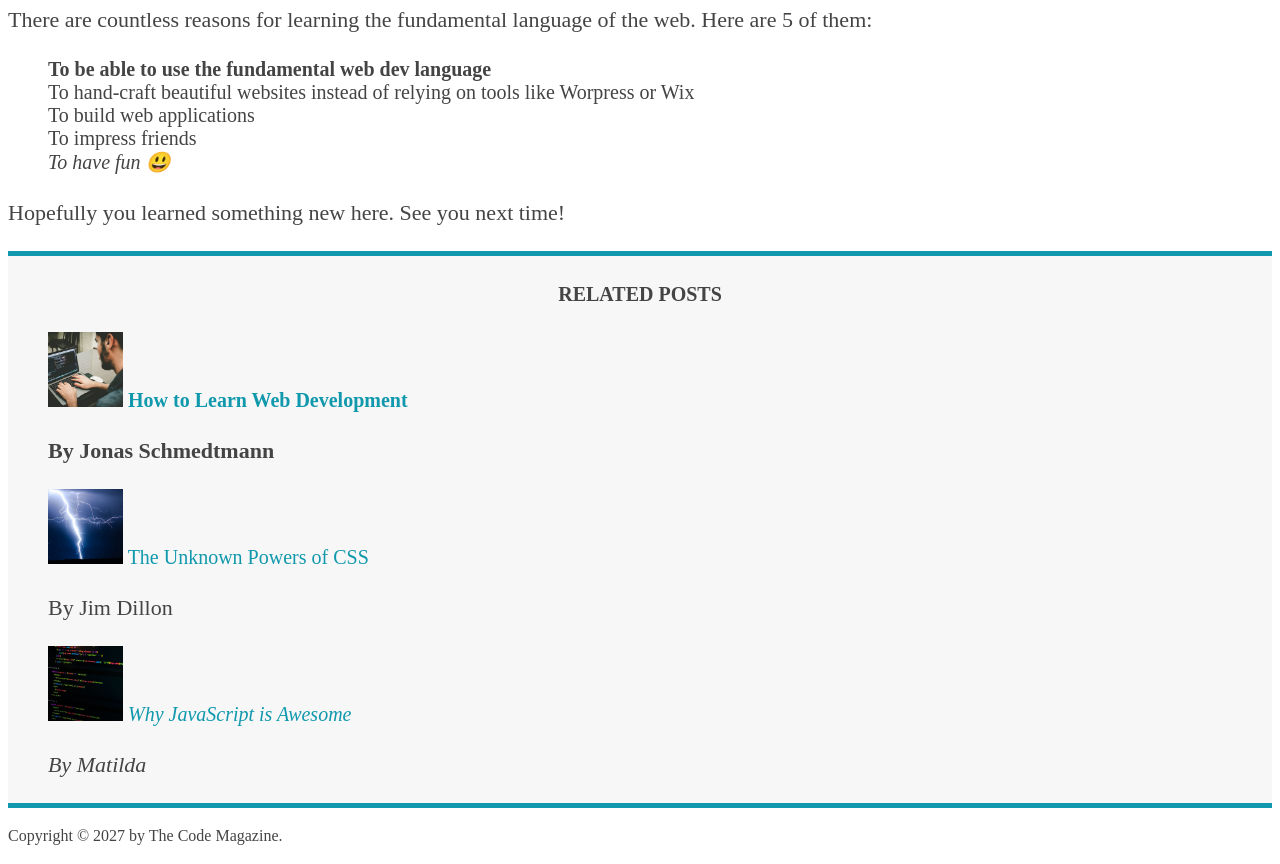
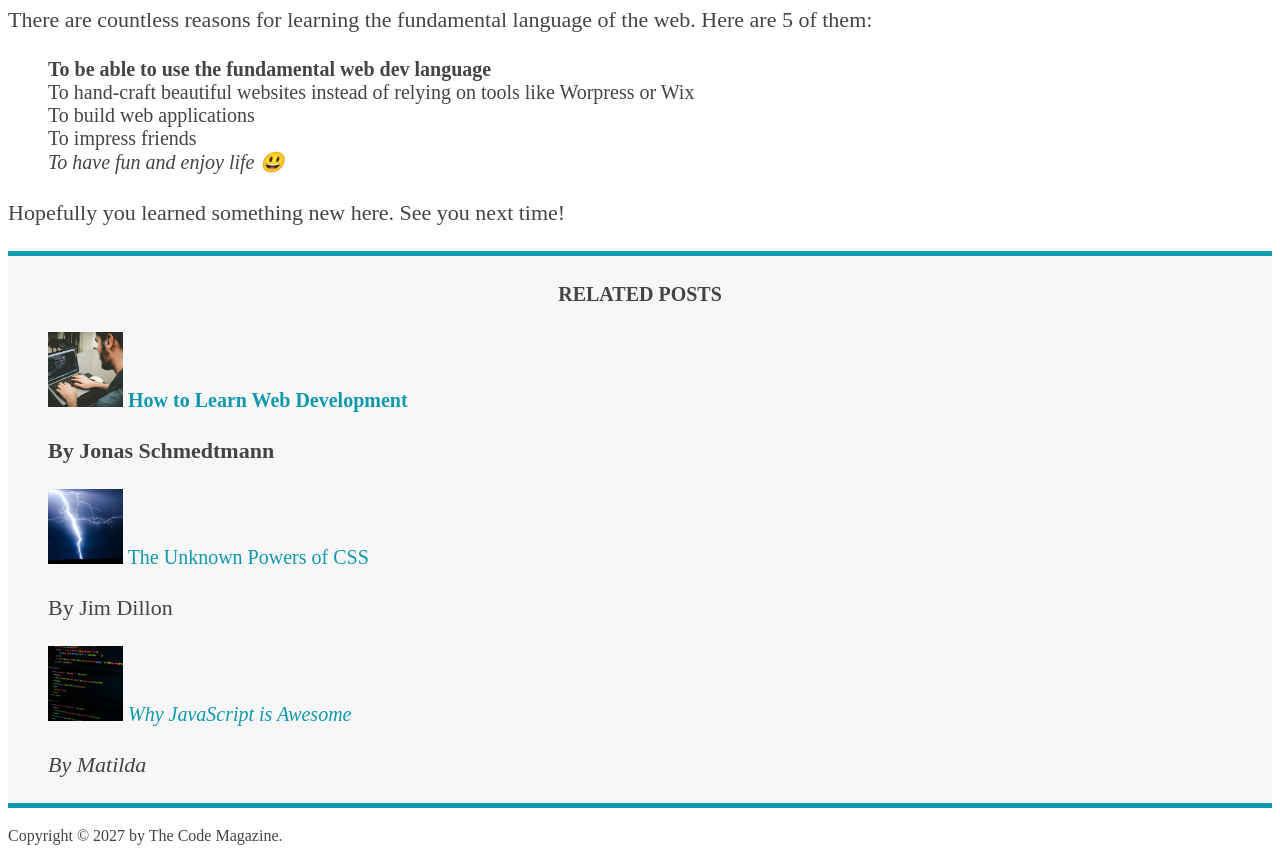
Before and after one commit to leslieindeed/Test-Project, a plain HTML site: page index.html in a window 1280 px wide. Shown: the part 1201-2065 px from the top of the page. Drawn offline with Linux system fonts and the light colour scheme; files that its build step writes are made by us from their sources.

Commit message:
updated text

```diff
--- a/index.html
+++ b/index.html
@@ -104,7 +104,7 @@
         </li>
         <li>To build web applications</li>
         <li>To impress friends</li>
-        <li>To have fun 😃</li>
+        <li>To have fun and enjoy life 😃</li>
       </ul>
 
       <p>Hopefully you learned something new here. See you next time!</p>
```
